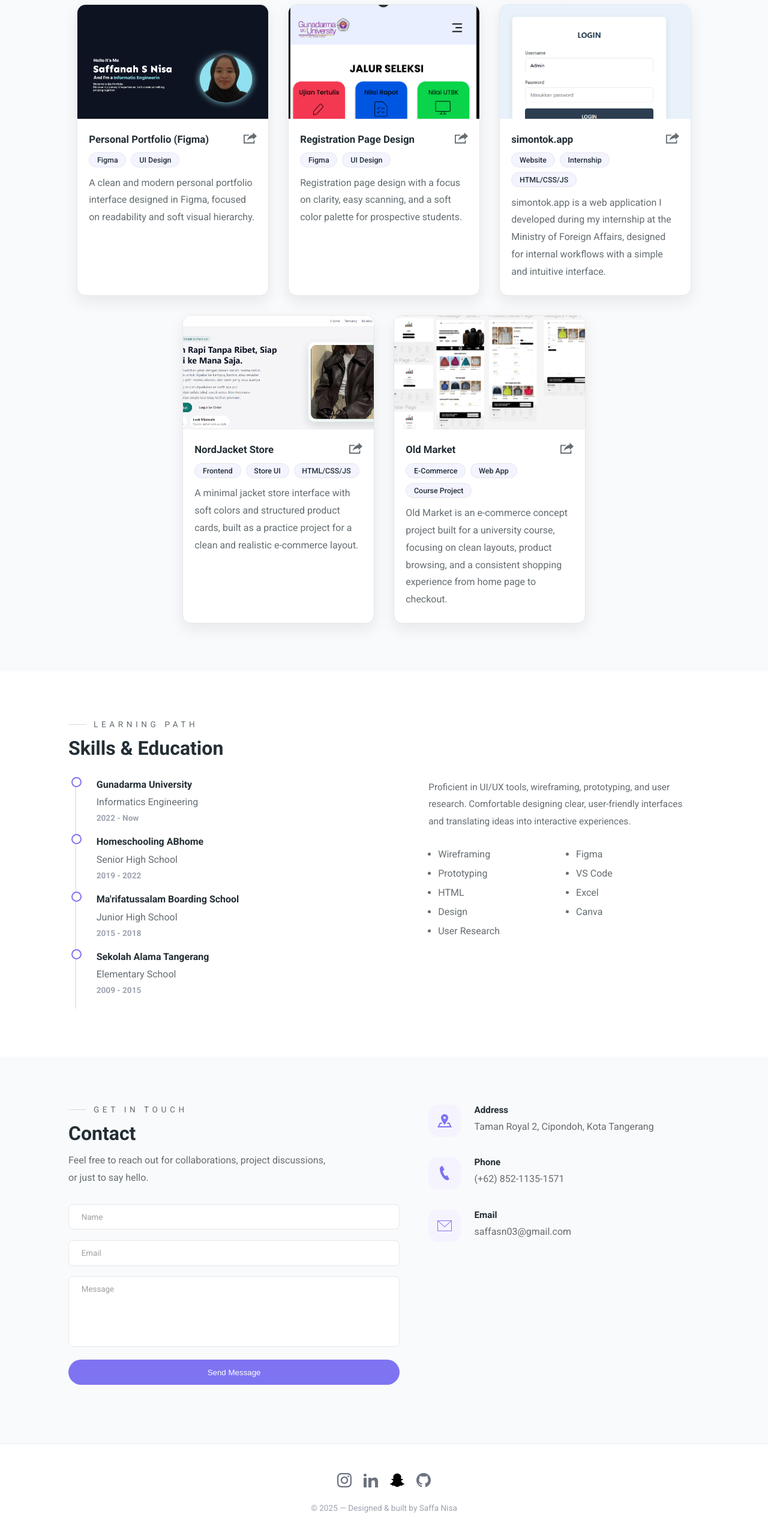
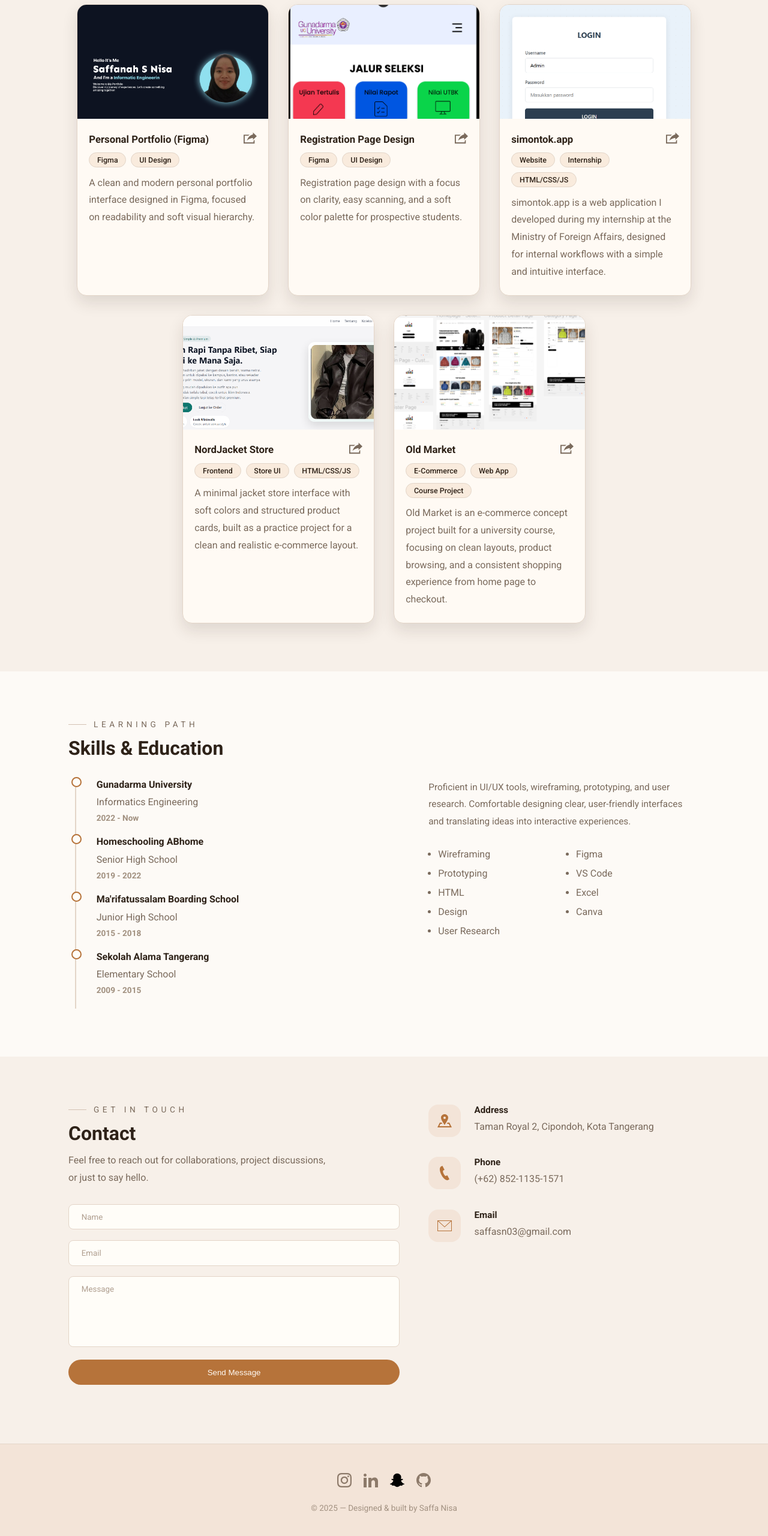
Before and after one commit to saffasn/Portofolio-saffasn, a plain HTML site: page index.html in a window 1280 px wide. Shown: the part 851-3411 px from the top of the page at 60% size. Drawn offline with Linux system fonts and the light colour scheme.

Commit message:
Update color palette and enhance button styles for improved aesthetics

```diff
--- a/styles/responsive.css
+++ b/styles/responsive.css
@@ -62,7 +62,7 @@
     z-index: 9;
     transform: translateX(100%);
     transition: 0.25s ease-in-out;
-    box-shadow: -8px 0 18px rgba(15, 23, 42, 0.15);
+    box-shadow: -8px 0 18px rgba(46, 34, 24, 0.15);
   }
 
   nav ul {
--- a/styles/style.css
+++ b/styles/style.css
@@ -1,21 +1,22 @@
 @import url("https://fonts.googleapis.com/css2?family=Roboto:ital,wght@0,300;0,400;0,500;0,700;1,400&display=swap");
 
 :root {
-  --primaryTextColor: #232e35;
-  --secondaryTextColor: #656d72;
+  /* Warm milk-chocolate palette */
+  --primaryTextColor: #2e2218;
+  --secondaryTextColor: #7a6a5c;
 
-  --borderColor: #e5e7eb;
-  --lineColor: #d9d9d9;
+  --borderColor: #e3d5c8;
+  --lineColor: #d4c2b4;
 
-  --primaryBackgroundColor: #ffffff;
-  --secondaryBackgroundColor: #f9fafb;
-  --thirdBackgroundColor: #f5f3fe;
+  --primaryBackgroundColor: #fdfaf6;
+  --secondaryBackgroundColor: #f7f0e9;
+  --thirdBackgroundColor: #f3e4d8;
 
-  --primaryIconColor: #7e74f1;
-  --primaryIconColorHover: #5d51e8;
+  --primaryIconColor: #b6733a;        /* milk-chocolate */
+  --primaryIconColorHover: #8f5626;   /* darker chocolate */
 
   --sectionPadding: 5rem 0;
-  --itemBorderRadius: 0.9rem;
+  --itemBorderRadius: 1rem;
 }
 
 /* Reset & base */
@@ -31,7 +32,12 @@ html {
 
 body {
   font-family: "Roboto", sans-serif;
-  background: linear-gradient(180deg, #f4f4fb 0%, #ffffff 40%, #f9fafb 100%);
+  background: radial-gradient(
+      circle at top,
+      #f6eadf 0%,
+      #fdfaf6 45%,
+      #f7f0e9 100%
+    );
   color: var(--primaryTextColor);
 }
 
@@ -85,7 +91,8 @@ a {
 }
 
 .btn:hover {
-  box-shadow: 0 8px 20px rgba(15, 23, 42, 0.12);
+  box-shadow: 0 8px 20px rgba(46, 34, 24, 0.12);
+  transform: translateY(-1px);
 }
 
 .btn-primary {
@@ -145,8 +152,14 @@ a {
 
 /* Header & Navigation */
 .site-header {
-  background: radial-gradient(circle at top left, #f3f4ff 0%, #ffffff 40%);
-  border-bottom: 1px solid rgba(226, 232, 240, 0.6);
+  background: radial-gradient(
+    circle at top left,
+    #f5e3d2 0%,
+    #fdfaf6 40%,
+    #f7f0e9 100%
+  );
+  border-bottom: 1px solid rgba(227, 213, 200, 0.8);
+  backdrop-filter: blur(10px);
 }
 
 .nav {
@@ -207,7 +220,7 @@ nav ul li a:hover::after {
 .burger div {
   width: 25px;
   height: 2px;
-  background-color: #111827;
+  background-color: #2e2218;
   margin: 5px;
   transition: all 0.3s;
   z-index: 99;
@@ -260,14 +273,19 @@ nav ul li a:hover::after {
 .hero-right .image-container {
   width: 340px;
   height: 340px;
-  background: radial-gradient(circle at top, #f3f4ff 0%, #ffffff 60%);
+  background: radial-gradient(
+    circle at top,
+    #f1ddcb 0%,
+    #fdf8f2 55%,
+    #f3e4d8 100%
+  );
   border-radius: 50%;
   display: flex;
   justify-content: center;
   align-items: center;
   box-shadow:
-    0 18px 35px rgba(15, 23, 42, 0.12),
-    0 0 0 8px rgba(255, 255, 255, 0.85);
+    0 18px 35px rgba(46, 34, 24, 0.16),
+    0 0 0 8px rgba(253, 250, 246, 0.9);
 }
 
 .hero-right img {
@@ -308,19 +326,25 @@ nav ul li a:hover::after {
   overflow: hidden;
   border: 1px solid var(--borderColor);
   width: 320px;
-  background-color: #ffffff;
-  box-shadow: 0 10px 24px rgba(15, 23, 42, 0.08);
-  transition: transform 0.25s ease, box-shadow 0.25s ease;
+  background-color: #fffaf4;
+  box-shadow: 0 12px 26px rgba(46, 34, 24, 0.12);
+  transition: transform 0.25s ease, box-shadow 0.25s ease, background 0.25s ease;
 }
 
 .portfolio:hover {
   transform: translateY(-8px);
-  box-shadow: 0 18px 32px rgba(15, 23, 42, 0.12);
+  box-shadow: 0 18px 32px rgba(46, 34, 24, 0.18);
+  background: #fff5eb;
 }
 
 .portfolio-cover {
   height: 190px;
-  background: #f3f4ff;
+  background: linear-gradient(
+    135deg,
+    #f6e3d2 0%,
+    #fdf2e7 55%,
+    #f3e4d8 100%
+  );
 }
 
 .portfolio-cover img {
@@ -370,7 +394,7 @@ nav ul li a:hover::after {
   border: 1px solid var(--borderColor);
   padding: 0.25rem 0.8rem;
   border-radius: 999px;
-  background-color: #f3f4ff;
+  background-color: #f9ebdd;
   font-weight: 500;
 }
 
@@ -412,7 +436,7 @@ nav ul li a:hover::after {
   content: "";
   width: 13px;
   height: 13px;
-  background: #ffffff;
+  background: #fffdf8;
   border-radius: 50%;
   border: 2px solid var(--primaryIconColor);
   position: absolute;
@@ -432,7 +456,7 @@ nav ul li a:hover::after {
 .education-years {
   margin-bottom: 1.4rem;
   font-size: 0.85rem;
-  color: #9ca3af;
+  color: #a08f7e;
 }
 
 /* Skills list */
@@ -481,26 +505,26 @@ nav ul li a:hover::after {
   border: 1px solid var(--borderColor);
   border-radius: 0.5rem;
   resize: none;
-  background: #ffffff;
+  background: #fffdf8;
 }
 
 .contact-form input::placeholder,
 .contact-form textarea::placeholder {
-  color: #9d9fa1;
+  color: #b09f90;
 }
 
 .contact-form input:focus,
 .contact-form textarea:focus {
   outline: none;
-  border: 1px solid #a5b4fc;
-  box-shadow: 0 0 0 3px rgba(165, 180, 252, 0.25);
+  border: 1px solid #d79a63;
+  box-shadow: 0 0 0 3px rgba(215, 154, 99, 0.25);
 }
 
 .btn-submit {
   width: 100%;
   padding: 0.85rem 1.3rem;
   background-color: var(--primaryIconColor);
-  color: #fff;
+  color: #fffaf4;
   border: none;
   border-radius: 999px;
   cursor: pointer;
@@ -541,8 +565,8 @@ nav ul li a:hover::after {
 /* Footer Section */
 footer {
   padding: 3rem 0 2rem;
-  background: #ffffff;
-  border-top: 1px solid rgba(226, 232, 240, 0.7);
+  background: #f3e4d8;
+  border-top: 1px solid rgba(227, 213, 200, 0.9);
 }
 
 .footer-inner {
@@ -558,7 +582,7 @@ footer {
 }
 
 .footer-icons svg {
-  fill: #6b7280;
+  fill: #8d7a6a;
   transition: 0.2s ease;
 }
 
@@ -568,5 +592,5 @@ footer {
 
 .footer-text {
   font-size: 0.85rem;
-  color: #9ca3af;
+  color: #a39282;
 }
```
